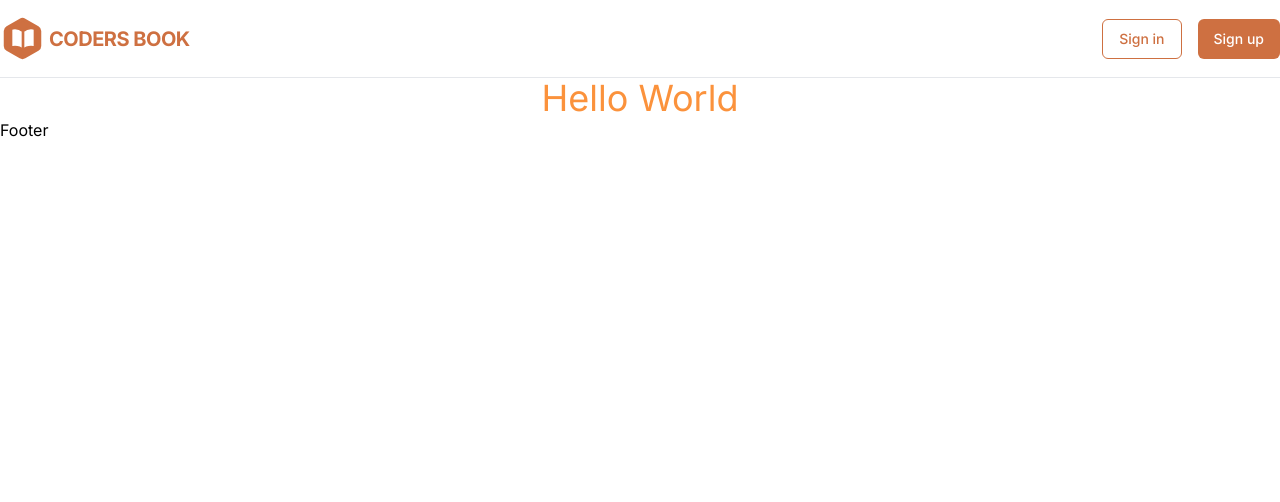
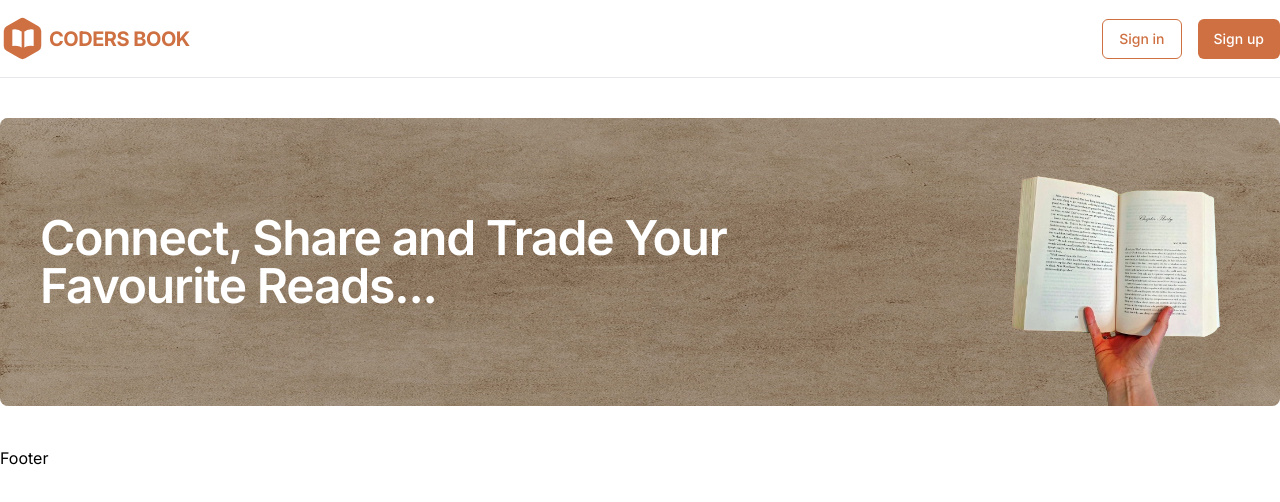
Before and after one commit to alpha-abhii/elib-client, a Next.js app: page / in a window 1280 px wide. Shown: the top 502 px of the page. Built offline with nearby package versions, Linux system fonts and the light colour scheme.

Commit message:
add banner

```diff
--- /dev/null
+++ b/src/app/(home)/components/Banner.tsx
@@ -0,0 +1,19 @@
+import Image from 'next/image'
+import React from 'react'
+
+const Banner = () => {
+    return (
+        <div className='mx-auto max-w-7xl py-10'>
+            <div className='relative'>
+                <Image src={'/paper-bg.jpg'} height={0} width={0} alt='billboard' className='w-full h-72 rounded-lg' sizes='100vw'/>
+                <div className="absolute inset-0 h-full w-full rounded-lg bg-gray-950 opacity-30" />
+                <Image src={'/book.png'} height={0} width={0} alt='billboard' className='absolute bottom-0 right-5' sizes='100vw' style={{ width: 'auto', height: '18rem' }}/>
+                <h3 className="absolute left-10 top-1/2 w-full max-w-3xl -translate-y-1/2 text-5xl font-semibold tracking-tight text-white">
+                    Connect, Share and Trade Your Favourite Reads...
+                </h3>
+            </div>
+        </div>
+    )
+}
+
+export default Banner
--- a/src/app/(home)/page.tsx
+++ b/src/app/(home)/page.tsx
@@ -1,9 +1,10 @@
 import Image from "next/image";
+import Banner from "./components/Banner";
 
 export default function Home() {
   return (
-    <h1 className="text-4xl text-orange-400 text-center">
-      Hello World
-    </h1>
+    <div>
+      <Banner/>
+    </div>
   );
 }
```
Also changed, not shown: public/book.png (added), public/paper-bg.jpg (added).
